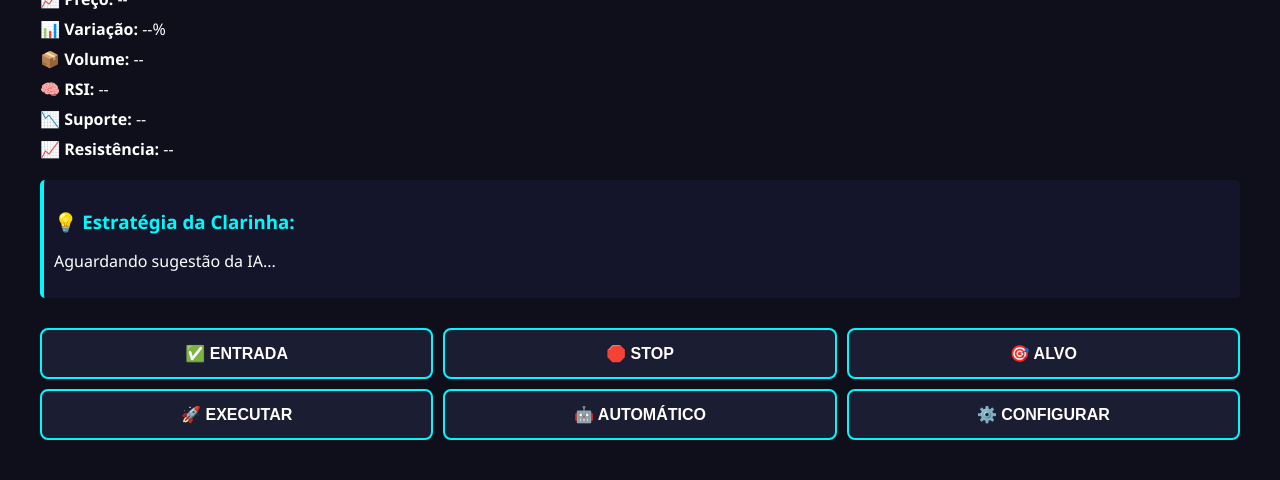
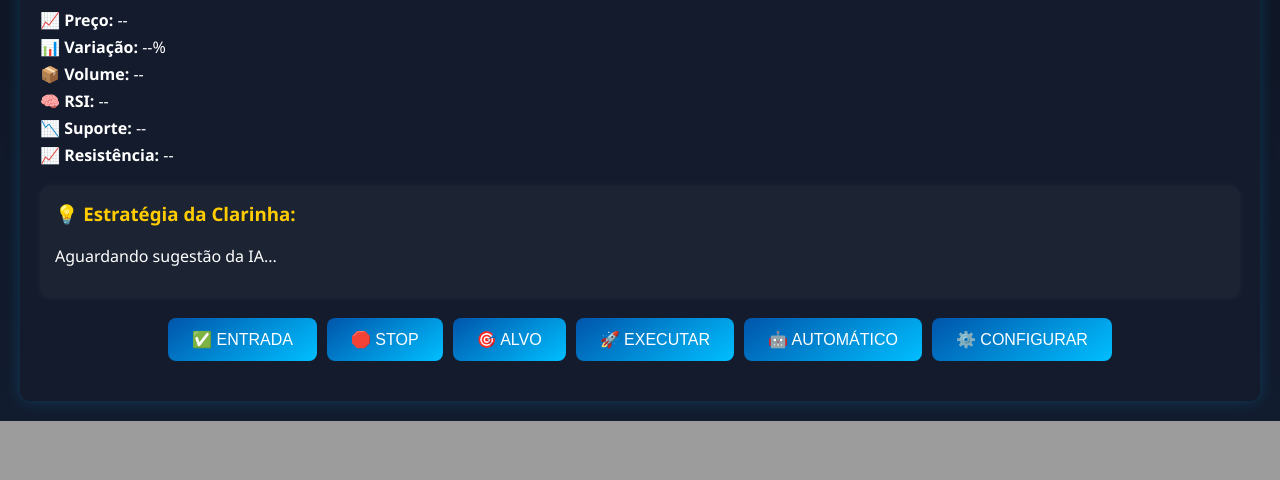
Before and after one commit to Claratrade33/Clara-verse, a Flask app: page /painel in a window 1280 px wide. Shown: the part 534-1014 px from the top of the page. After the commit the page ends 955 px from the top, so only its background shows below. Run offline with Flask 3, Linux system fonts and the light colour scheme; the visitor is signed in with stand-in values (Sample User, id 1).

Commit message:
Atualizar o style.css

```diff
--- a/static/style.css
+++ b/static/style.css
@@ -1,20 +1,24 @@
 body {
   margin: 0;
-  padding: 0;
-  background-color: #0e0f1b;
-  color: #ffffff;
   font-family: 'Segoe UI', sans-serif;
+  background-color: #0b0f1a;
+  color: #fff;
 }
 
 .painel-body {
-  background: #0e0f1b;
-  color: #ffffff;
+  display: flex;
+  justify-content: center;
+  padding: 20px;
+  background: linear-gradient(to bottom, #0b0f1a, #121c2f);
 }
 
 .painel-container {
+  width: 100%;
+  max-width: 1200px;
   padding: 20px;
-  max-width: 1200px;
-  margin: auto;
+  background-color: #141b2d;
+  border-radius: 10px;
+  box-shadow: 0 0 15px rgba(0, 183, 255, 0.2);
 }
 
 .painel-header {
@@ -22,84 +26,89 @@ body {
   justify-content: space-between;
   align-items: center;
   margin-bottom: 20px;
-  color: #00f9ff;
 }
 
 .painel-header h1 {
-  font-size: 24px;
+  font-size: 1.6em;
+  color: #00bfff;
 }
 
 .painel-saldo {
-  font-size: 18px;
-  font-weight: bold;
+  font-size: 1em;
+  color: #33ff99;
 }
 
 .btn-sair {
-  background-color: #ff5555;
+  background-color: #ff4d4d;
   border: none;
+  padding: 8px 16px;
   color: white;
-  padding: 8px 16px;
   border-radius: 5px;
   cursor: pointer;
 }
 
-.btn-sair:hover {
-  background-color: #ff2222;
-}
-
 .grafico-frame iframe {
-  border: 2px solid #00f9ff;
-  border-radius: 5px;
+  border: 2px solid #00bfff;
+  border-radius: 10px;
 }
 
 .dados-mercado p {
-  margin: 8px 0;
-  font-size: 16px;
+  font-size: 1em;
+  margin: 5px 0;
 }
 
 .ia-resposta {
+  background-color: #1c2333;
+  padding: 15px;
+  border-radius: 10px;
   margin-top: 20px;
-  padding: 10px;
-  background-color: #14152a;
-  border-left: 4px solid #00f9ff;
-  border-radius: 5px;
+  box-shadow: 0 0 10px rgba(255, 255, 255, 0.05);
 }
 
 .ia-resposta h3 {
-  color: #00f9ff;
-  margin-bottom: 10px;
+  margin-top: 0;
+  color: #ffcc00;
 }
 
 .painel-botoes {
   display: flex;
   flex-wrap: wrap;
   gap: 10px;
-  margin-top: 30px;
-  justify-content: space-between;
+  margin-top: 20px;
+  justify-content: center;
 }
 
 .painel-botoes button {
-  flex: 1 1 30%;
-  padding: 14px;
-  font-size: 16px;
+  background: linear-gradient(145deg, #0055aa, #00bfff);
+  color: white;
   border: none;
+  padding: 12px 24px;
+  font-size: 1em;
   border-radius: 8px;
   cursor: pointer;
-  font-weight: bold;
-  background-color: #1b1d33;
-  color: #ffffff;
-  border: 2px solid #00f9ff;
-  transition: 0.3s;
+  transition: transform 0.2s ease;
 }
 
 .painel-botoes button:hover {
-  background-color: #00f9ff;
-  color: #0e0f1b;
+  transform: scale(1.05);
+  background: linear-gradient(145deg, #0077cc, #33ccff);
 }
 
 .mensagem-status {
   margin-top: 20px;
-  font-size: 16px;
-  color: #00ff99;
   text-align: center;
+  color: #66ffcc;
+  font-weight: bold;
 }
+
+input[type="text"] {
+  width: 100%;
+  max-width: 400px;
+  padding: 10px;
+  margin: 10px auto;
+  display: block;
+  border-radius: 5px;
+  border: 1px solid #0077cc;
+  background-color: #0b0f1a;
+  color: white;
+}
```
